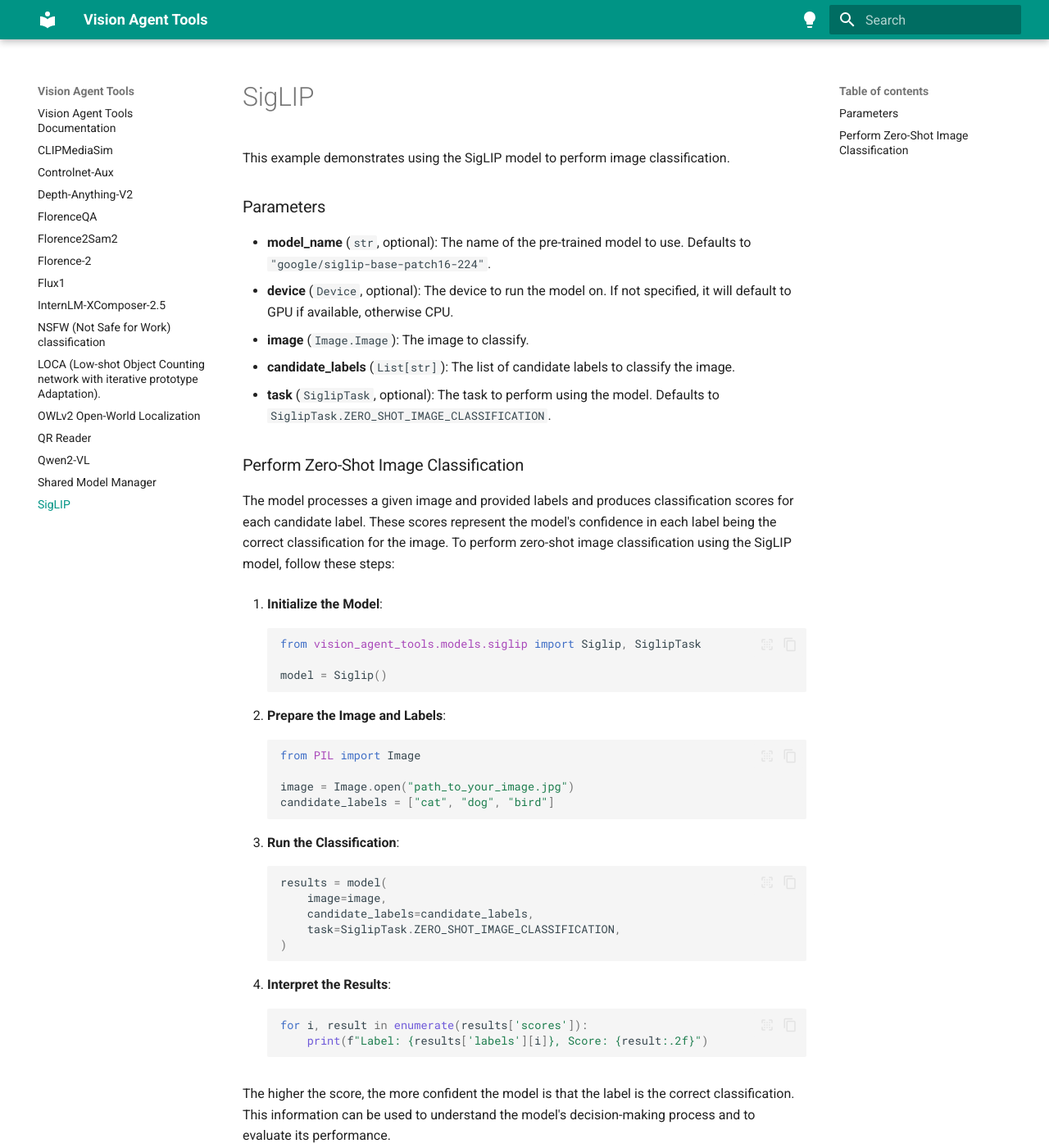
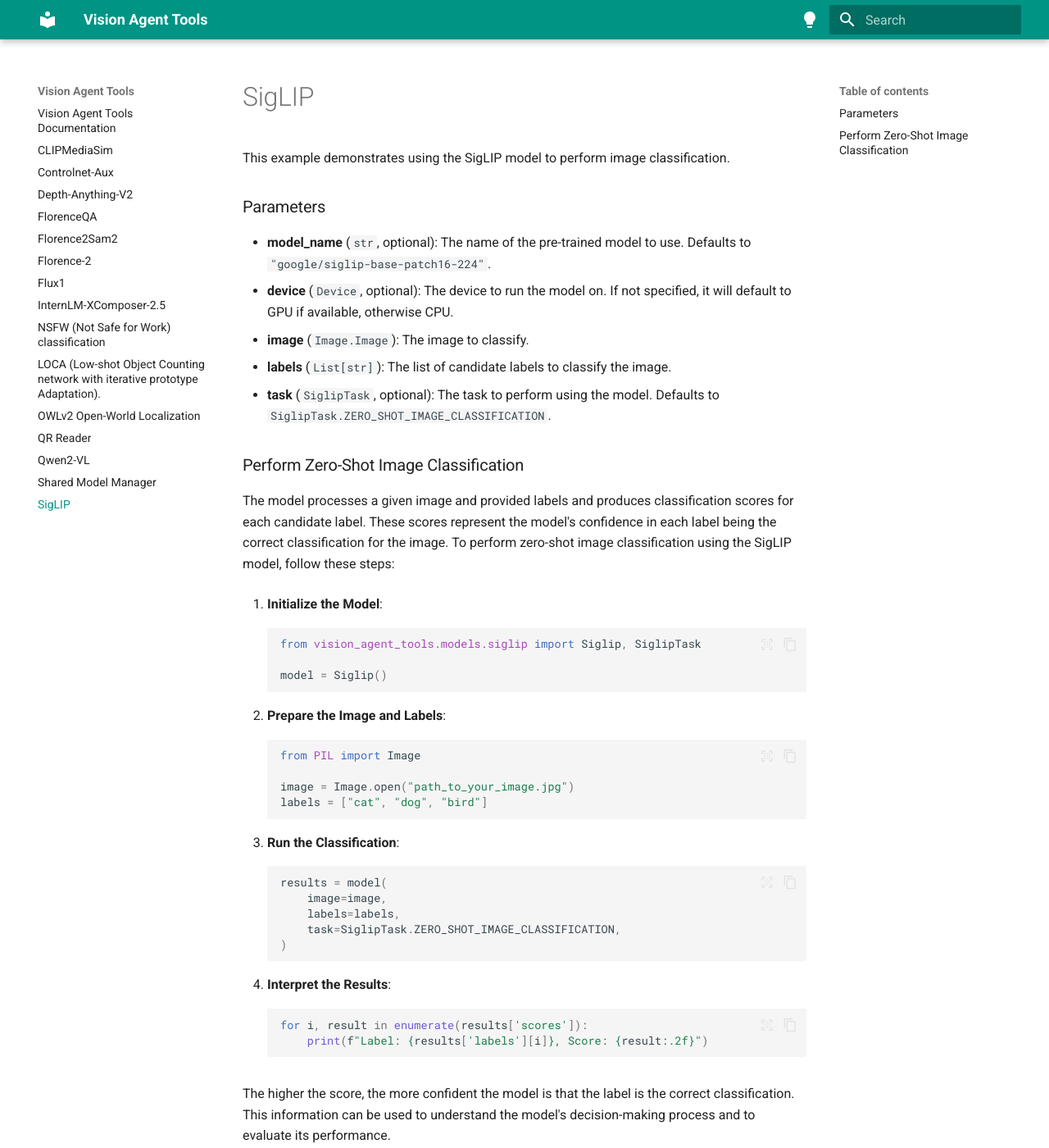
Before and after one commit to landing-ai/vision-agent-tools, an MkDocs documentation site: the page built from docs/siglip.md, in a window 1280 px wide and 1400 px high. Shown: the whole window at 82% size. Built offline with MkDocs 1.6.1 and Material for MkDocs 9.7.7, drawn with Linux system fonts in a browser that asks for light colours.

Commit message:
replace candidate_labels with labels

````diff
--- a/docs/siglip.md
+++ b/docs/siglip.md
@@ -7,7 +7,7 @@ This example demonstrates using the SigLIP model to perform image classification
 - **model_name** (`str`, optional): The name of the pre-trained model to use. Defaults to `"google/siglip-base-patch16-224"`.
 - **device** (`Device`, optional): The device to run the model on. If not specified, it will default to GPU if available, otherwise CPU.
 - **image** (`Image.Image`): The image to classify.
-- **candidate_labels** (`List[str]`): The list of candidate labels to classify the image.
+- **labels** (`List[str]`): The list of candidate labels to classify the image.
 - **task** (`SiglipTask`, optional): The task to perform using the model. Defaults to `SiglipTask.ZERO_SHOT_IMAGE_CLASSIFICATION`.
 
 ### Perform Zero-Shot Image Classification
@@ -26,14 +26,14 @@ The model processes a given image and provided labels and produces classificatio
     from PIL import Image
 
     image = Image.open("path_to_your_image.jpg")
-    candidate_labels = ["cat", "dog", "bird"]
+    labels = ["cat", "dog", "bird"]
     ```
 
 3. **Run the Classification**:
     ```python
     results = model(
         image=image,
-        candidate_labels=candidate_labels,
+        labels=labels,
         task=SiglipTask.ZERO_SHOT_IMAGE_CLASSIFICATION,
     )
     ```
````
Also changed, not shown: 2 other files.
